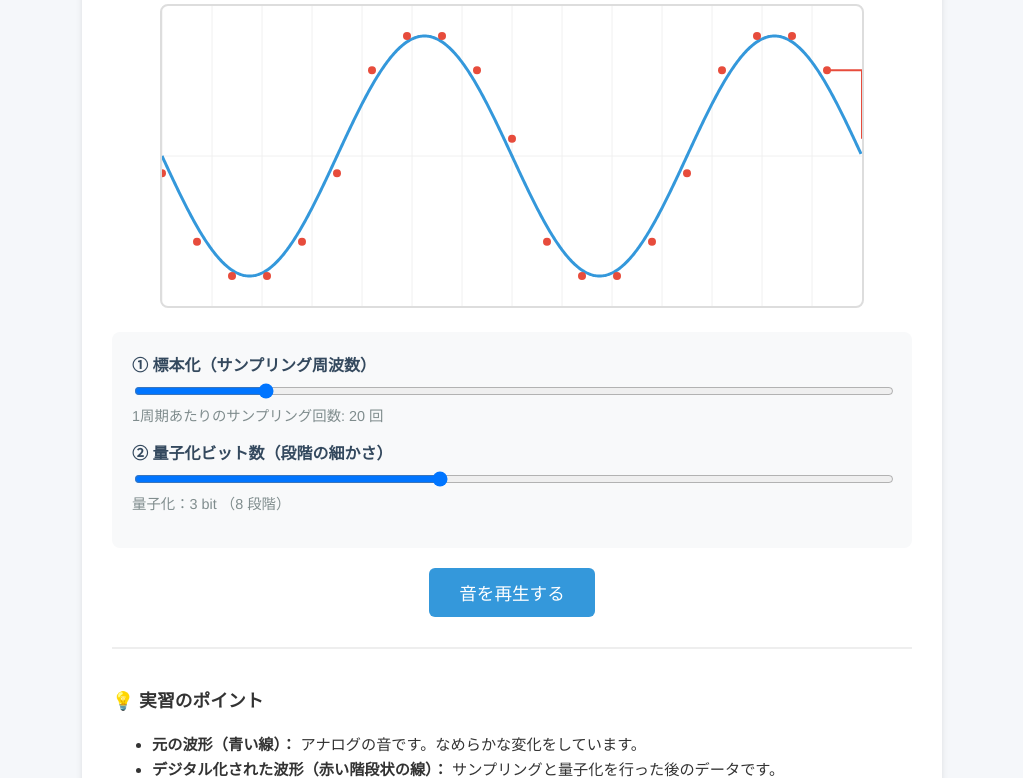
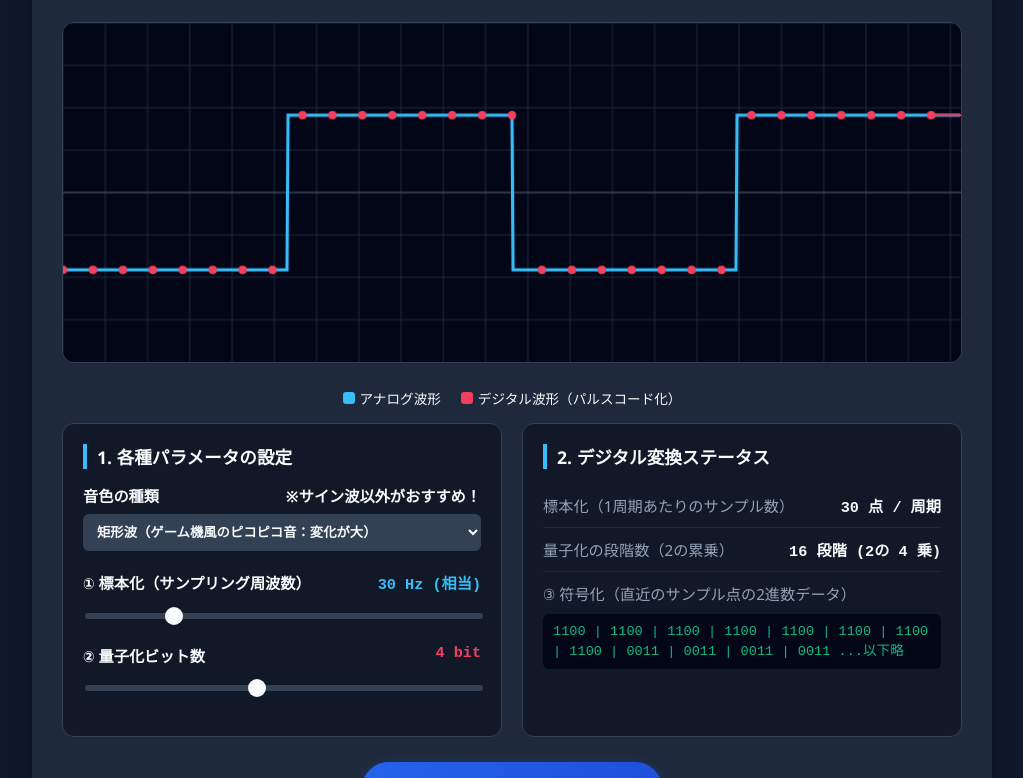
Before and after one commit to inoken1028/audio-digital-demo, a plain HTML site: page index.html in a window 1280 px wide. Shown: the part 143-921 px from the top of the page, without its empty margins (128-1151 px from the left). Drawn offline with Linux system fonts and the light colour scheme.

Commit message:
Update index.html

```diff
--- a/index.html
+++ b/index.html
@@ -3,123 +3,266 @@
 <head>
     <meta charset="UTF-8">
     <meta name="viewport" content="width=device-width, initial-scale=1.0">
-    <title>音のデジタル化 体験シミュレーター</title>
+    <title>SOUND DIGITALIZER | 音のデジタル化ラボ</title>
     <style>
+        :root {
+            --bg-color: #0f172a;
+            --panel-bg: #1e293b;
+            --text-main: #f8fafc;
+            --text-sub: #94a3b8;
+            --accent-analog: #38bdf8;
+            --accent-digital: #f43f5e;
+            --accent-green: #10b981;
+        }
+
         body {
-            font-family: 'Helvetica Neue', Arial, sans-serif;
-            background-color: #f5f7fa;
-            color: #333;
+            font-family: 'Segoe UI', Tahoma, Geneva, Verdana, sans-serif;
+            background-color: var(--bg-color);
+            color: var(--text-main);
             margin: 0;
             padding: 20px;
+            display: flex;
+            justify-content: center;
         }
+
         .container {
-            max-width: 800px;
-            margin: 0 auto;
-            background: white;
+            width: 100%;
+            max-width: 900px;
+            background: var(--panel-bg);
             padding: 30px;
-            border-radius: 12px;
-            box-shadow: 0 4px 6px rgba(0,0,0,0.1);
+            border-radius: 16px;
+            box-shadow: 0 10px 25px -5px rgba(0, 0, 0, 0.3), 0 8px 10px -6px rgba(0, 0, 0, 0.3);
         }
+
         h1 {
             text-align: center;
-            color: #2c3e50;
-            margin-bottom: 30px;
+            font-size: 2rem;
+            font-weight: 800;
+            letter-spacing: 2px;
+            margin-bottom: 5px;
+            background: linear-gradient(to right, var(--accent-analog), var(--accent-digital));
+            -webkit-background-clip: text;
+            -webkit-text-fill-color: transparent;
         }
+
+        .subtitle {
+            text-align: center;
+            color: var(--text-sub);
+            font-size: 0.9rem;
+            margin-bottom: 25px;
+        }
+
         .canvas-container {
-            text-align: center;
+            position: relative;
+            margin-bottom: 25px;
+            border-radius: 12px;
+            overflow: hidden;
+            border: 1px solid #334155;
+        }
+
+        canvas {
+            background: #020617;
+            display: block;
+            width: 100%;
+            height: auto;
+        }
+
+        .grid-layout {
+            display: grid;
+            grid-template-columns: 1fr 1fr;
+            gap: 20px;
+            margin-bottom: 25px;
+        }
+
+        @media (max-width: 768px) {
+            .grid-layout { grid-template-columns: 1fr; }
+        }
+
+        .control-panel, .info-panel {
+            background: #111827;
+            padding: 20px;
+            border-radius: 12px;
+            border: 1px solid #334155;
+        }
+
+        .panel-title {
+            font-size: 1.1rem;
+            font-weight: 700;
+            margin-top: 0;
+            margin-bottom: 15px;
+            border-left: 4px solid var(--accent-analog);
+            padding-left: 10px;
+        }
+
+        .control-group {
             margin-bottom: 20px;
         }
-        canvas {
-            background: #fff;
-            border: 2px solid #ddd;
-            border-radius: 8px;
-            max-width: 100%;
+
+        label {
+            display: flex;
+            justify-content: space-between;
+            font-weight: 600;
+            margin-bottom: 8px;
+            font-size: 0.95rem;
         }
-        .control-panel {
-            background: #f8f9fa;
-            padding: 20px;
-            border-radius: 8px;
-            margin-bottom: 20px;
-        }
-        .control-group {
-            margin-bottom: 15px;
-        }
-        label {
-            display: block;
-            font-weight: bold;
-            margin-bottom: 5px;
-            color: #34495e;
-        }
+
+        .label-val { color: var(--accent-analog); font-family: monospace; }
+        .label-val.digital { color: var(--accent-digital); }
+
         input[type="range"] {
             width: 100%;
-            margin-bottom: 5px;
+            height: 6px;
+            background: #334155;
+            border-radius: 5px;
+            outline: none;
+            -webkit-appearance: none;
         }
-        .value-display {
-            font-size: 0.9em;
-            color: #7f8c8d;
+
+        input[type="range"]::-webkit-slider-thumb {
+            -webkit-appearance: none;
+            width: 18px;
+            height: 18px;
+            border-radius: 50%;
+            background: var(--text-main);
+            cursor: pointer;
+            transition: transform 0.1s;
         }
+        input[type="range"]::-webkit-slider-thumb:hover { transform: scale(1.2); }
+
+        .select-style {
+            width: 100%;
+            padding: 10px;
+            background: #334155;
+            color: var(--text-main);
+            border: none;
+            border-radius: 6px;
+            font-weight: 600;
+            outline: none;
+        }
+
+        .status-item {
+            display: flex;
+            justify-content: space-between;
+            padding: 10px 0;
+            border-bottom: 1px solid #1e293b;
+            font-size: 0.95rem;
+        }
+        .status-item:last-child { border-bottom: none; }
+        .status-label { color: var(--text-sub); }
+        .status-val { font-family: monospace; font-weight: 700; }
+
+        .binary-box {
+            background: #020617;
+            padding: 10px;
+            border-radius: 6px;
+            font-family: monospace;
+            color: var(--accent-green);
+            word-break: break-all;
+            margin-top: 5px;
+            font-size: 0.85rem;
+            max-height: 50px;
+            overflow-y: auto;
+        }
+
         .btn-container {
             text-align: center;
         }
+
         button {
-            background-color: #3498db;
+            background: linear-gradient(135deg, #2563eb, #1d4ed8);
             color: white;
             border: none;
-            padding: 12px 30px;
-            font-size: 1.1em;
-            border-radius: 6px;
+            padding: 14px 40px;
+            font-size: 1.1rem;
+            font-weight: 700;
+            border-radius: 30px;
             cursor: pointer;
-            transition: background 0.2s;
+            box-shadow: 0 4px 14px rgba(37, 99, 235, 0.4);
+            transition: all 0.2s;
+            width: 100%;
+            max-width: 300px;
         }
+
         button:hover {
-            background-color: #2980b9;
+            transform: translateY(-2px);
+            box-shadow: 0 6px 20px rgba(37, 99, 235, 0.6);
         }
+
         button.playing {
-            background-color: #e74c3c;
+            background: linear-gradient(135deg, #dc2626, #b91c1c);
+            box-shadow: 0 4px 14px rgba(220, 38, 38, 0.4);
         }
-        .explanation {
-            margin-top: 30px;
-            font-size: 0.95em;
-            line-height: 1.6;
-            border-top: 2px solid #eee;
-            padding-top: 20px;
+
+        .legend {
+            display: flex;
+            justify-content: center;
+            gap: 20px;
+            margin-bottom: 15px;
+            font-size: 0.85rem;
         }
+        .legend-item { display: flex; align-items: center; gap: 5px; }
+        .dot { width: 12px; height: 12px; border-radius: 3px; }
     </style>
 </head>
 <body>
 
 <div class="container">
-    <h1>音のデジタル化 体験シミュレーター</h1>
+    <h1>SOUND DIGITALIZER</h1>
+    <div class="subtitle">情報Ⅰ：音のデジタル表現（標本化・量子化・符号化）シミュレーター</div>
 
     <div class="canvas-container">
-        <canvas id="waveCanvas" width="700" height="300"></canvas>
+        <canvas id="waveCanvas" width="850" height="320"></canvas>
     </div>
 
-    <div class="control-panel">
-        <div class="control-group">
-            <label for="samplingSlider">① 標本化（サンプリング周波数）</label>
-            <input type="range" id="samplingSlider" min="4" max="100" value="20" step="1">
-            <div class="value-display">1周期あたりのサンプリング回数: <span id="samplingVal">20</span> 回</div>
+    <div class="legend">
+        <div class="legend-item"><div class="dot" style="background: var(--accent-analog)"></div> アナログ波形</div>
+        <div class="legend-item"><div class="dot" style="background: var(--accent-digital)"></div> デジタル波形（パルスコード化）</div>
+    </div>
+
+    <div class="grid-layout">
+        <div class="control-panel">
+            <div class="panel-title">1. 各種パラメータの設定</div>
+
+            <div class="control-group">
+                <label>音色の種類 <span class="text-sub">※サイン波以外がおすすめ！</span></label>
+                <select id="waveType" class="select-style">
+                    <option value="sine">サイン波（シンプルな電子音）</option>
+                    <option value="square" selected>矩形波（ゲーム機風のピコピコ音：変化が大）</option>
+                    <option value="sawtooth">のこぎり波（激しいベース音：変化特大）</option>
+                </select>
+            </div>
+
+            <div class="control-group">
+                <label>① 標本化（サンプリング周波数） <span id="samplingVal" class="label-val">30</span></label>
+                <input type="range" id="samplingSlider" min="6" max="120" value="30" step="1">
+            </div>
+
+            <div class="control-group">
+                <label>② 量子化ビット数 <span id="quantizationBit" class="label-val digital">4 bit</span></label>
+                <input type="range" id="quantizationSlider" min="1" max="8" value="4" step="1">
+            </div>
         </div>
 
-        <div class="control-group">
-            <label for="quantizationSlider">② 量子化ビット数（段階の細かさ）</label>
-            <input type="range" id="quantizationSlider" min="1" max="6" value="3" step="1">
-            <div class="value-display">量子化：<span id="quantizationBit">3</span> bit （<span id="quantizationVal">8</span> 段階）</div>
+        <div class="info-panel">
+            <div class="panel-title">2. デジタル変換ステータス</div>
+
+            <div class="status-item">
+                <span class="status-label">標本化（1周期あたりのサンプル数）</span>
+                <span class="status-val" id="statusSamples">-</span>
+            </div>
+            <div class="status-item">
+                <span class="status-label">量子化の段階数（2の累乗）</span>
+                <span class="status-val" id="statusLevels">-</span>
+            </div>
+            <div class="status-item" style="flex-direction: column; align-items: flex-start; gap: 5px;">
+                <span class="status-label">③ 符号化（直近のサンプル点の2進数データ）</span>
+                <div class="binary-box" id="binaryDisplay">0101 1100 ...</div>
+            </div>
         </div>
     </div>
 
     <div class="btn-container">
         <button id="playBtn">音を再生する</button>
-    </div>
-
-    <div class="explanation">
-        <h3>💡 実習のポイント</h3>
-        <ul>
-            <li><strong>元の波形（青い線）：</strong> アナログの音です。なめらかな変化をしています。</li>
-            <li><strong>デジタル化された波形（赤い階段状の線）：</strong> サンプリングと量子化を行った後のデータです。</li>
-            <li>スライダーを左に動かして「粗いデジタルデータ」にしたとき、音がどのように変化するか（雑音が増えるか）を耳で確かめてみましょう。</li>
-        </ul>
     </div>
 </div>
 
@@ -128,83 +271,109 @@
     const ctx = canvas.getContext('2d');
     const samplingSlider = document.getElementById('samplingSlider');
     const quantizationSlider = document.getElementById('quantizationSlider');
+    const waveTypeSelect = document.getElementById('waveType');
+
     const samplingVal = document.getElementById('samplingVal');
     const quantizationBit = document.getElementById('quantizationBit');
-    const quantizationVal = document.getElementById('quantizationVal');
+    const statusSamples = document.getElementById('statusSamples');
+    const statusLevels = document.getElementById('statusLevels');
+    const binaryDisplay = document.getElementById('binaryDisplay');
     const playBtn = document.getElementById('playBtn');
 
     let audioCtx = null;
-    let oscillator = null;
     let scriptProcessor = null;
     let isPlaying = false;
 
-    // 描画関数
+    // 数値を指定桁数の2進数文字列に変換する関数（符号化のシミュレート用）
+    function toBinary(value, bits) {
+        let bin = value.toString(2);
+        while (bin.length < bits) { bin = "0" + bin; }
+        return bin;
+    }
+
+    // 擬似的な音色波形を計算する関数（描画用）
+    function getWaveValue(angle, type) {
+        if (type === 'sine') return Math.sin(angle);
+        if (type === 'square') return Math.sin(angle) >= 0 ? 0.6 : -0.6; // 矩形波
+        if (type === 'sawtooth') return (angle % (Math.PI * 2)) / Math.PI - 1.0; // のこぎり波
+        return 0;
+    }
+
     function draw() {
         const width = canvas.width;
         const height = canvas.height;
         const centerY = height / 2;
-        const amplitude = height * 0.4; // 波の振幅
+        const amplitude = height * 0.38;
 
         ctx.clearRect(0, 0, width, height);
 
-        // 背景のグリッド線
-        ctx.strokeStyle = '#f0f0f0';
+        // サイバー風背景グリッド
+        ctx.strokeStyle = '#1e293b';
         ctx.lineWidth = 1;
-        for (let i = 0; i < width; i += 50) {
+        for (let i = 0; i < width; i += 40) {
             ctx.beginPath(); ctx.moveTo(i, 0); ctx.lineTo(i, height); ctx.stroke();
         }
+        for (let j = 0; j < height; j += 40) {
+            ctx.beginPath(); ctx.moveTo(0, j); ctx.lineTo(width, j); ctx.stroke();
+        }
+        ctx.strokeStyle = '#475569';
         ctx.beginPath(); ctx.moveTo(0, centerY); ctx.lineTo(width, centerY); ctx.stroke();
 
         // パラメータ取得
         const sCount = parseInt(samplingSlider.value);
         const qBit = parseInt(quantizationSlider.value);
         const qLevels = Math.pow(2, qBit);
+        const wType = waveTypeSelect.value;
 
-        samplingVal.innerText = sCount;
-        quantizationBit.innerText = qBit;
-        quantizationVal.innerText = qLevels;
+        // UI文字更新
+        samplingVal.innerText = sCount + " Hz (相当)";
+        quantizationBit.innerText = qBit + " bit";
+        statusSamples.innerText = sCount + " 点 / 周期";
+        statusLevels.innerText = qLevels + " 段階 (2の " + qBit + " 乗)";
 
-        // 1. 元のアナログ波形（サイン波）の描画（青色）
-        ctx.strokeStyle = '#3498db';
+        // 1. アナログ波形の描画（ライトブルー）
+        ctx.strokeStyle = '#38bdf8';
         ctx.lineWidth = 3;
+        ctx.shadowBlur = 0;
         ctx.beginPath();
         for (let x = 0; x < width; x++) {
-            // 2周期分の波を描画
-            const angle = (x / width) * Math.PI * 2 * 2;
-            const y = centerY + Math.sin(angle) * amplitude;
+            const angle = (x / width) * Math.PI * 2 * 2; // 2周期分
+            const y = centerY + getWaveValue(angle, wType) * amplitude;
             if (x === 0) ctx.moveTo(x, y); else ctx.lineTo(x, y);
         }
         ctx.stroke();
 
-        // 2. デジタル化された波形の描画（赤色・階段状）
-        ctx.strokeStyle = '#e74c3c';
+        // 2. デジタル波形＆符号化の計算（ピンク）
+        ctx.strokeStyle = '#f43f5e';
+        ctx.fillStyle = '#f43f5e';
         ctx.lineWidth = 2;
-        ctx.fillStyle = '#e74c3c';
 
-        const stepX = width / sCount; // サンプリングの間隔
-
-        ctx.beginPath();
+        const stepX = width / sCount;
         let lastY = centerY;
+        let binaryList = [];
 
         for (let i = 0; i <= sCount; i++) {
             const x = i * stepX;
             const angle = (x / width) * Math.PI * 2 * 2;
-            const analogY = Math.sin(angle); // -1.0 ～ 1.0
+            const analogVal = getWaveValue(angle, wType);
 
-            // 量子化の計算（値を段階に区切る）
-            // アナログ値を 0～1 の範囲に変換し、段階数で四捨五入して、元の範囲に戻す
-            const quantizedNormalized = Math.round((analogY + 1) / 2 * (qLevels - 1)) / (qLevels - 1);
+            // 量子化計算
+            const levelIndex = Math.round((analogVal + 1) / 2 * (qLevels - 1));
+            const quantizedNormalized = levelIndex / (qLevels - 1);
             const digitalY = centerY + (quantizedNormalized * 2 - 1) * amplitude;
+
+            // 符号化（上位いくつかのサンプルを2進数にする）
+            if (i < sCount && i < 12) {
+                binaryList.push(toBinary(levelIndex, qBit));
+            }
 
             if (i === 0) {
                 ctx.moveTo(x, digitalY);
             } else {
-                // 階段状にするため、直前のY座標のまま現在のX座標まで線を引いてから、新しいY座標へ引く
                 ctx.lineTo(x, lastY);
                 ctx.lineTo(x, digitalY);
             }
 
-            // サンプリングポイントに点を打つ
             if(i < sCount) {
                 ctx.beginPath();
                 ctx.arc(x, digitalY, 4, 0, Math.PI * 2);
@@ -212,68 +381,64 @@
                 ctx.beginPath();
                 ctx.moveTo(x, digitalY);
             }
-
             lastY = digitalY;
         }
         ctx.stroke();
+
+        // 符号化テキストエリアの更新
+        binaryDisplay.innerText = binaryList.join(" | ") + (sCount > 12 ? " ...以下略" : "");
     }
 
-    // スライダー変更イベント
+    // イベントリスナー
     samplingSlider.addEventListener('input', draw);
     quantizationSlider.addEventListener('input', draw);
+    waveTypeSelect.addEventListener('change', draw);
 
-    // 音声生成と再生処理
+    // 音声処理
     function toggleAudio() {
         if (isPlaying) {
-            // 停止処理
-            if (oscillator) { oscillator.stop(); oscillator.disconnect(); }
             if (scriptProcessor) { scriptProcessor.disconnect(); }
             if (audioCtx) { audioCtx.close(); audioCtx = null; }
             playBtn.innerText = "音を再生する";
             playBtn.classList.remove('playing');
             isPlaying = false;
         } else {
-            // 再生処理
             audioCtx = new (window.AudioContext || window.webkitAudioContext)();
             const bufferSize = 4096;
-
-            // リアルタイムで波形を加工するためのプロセッサ
             scriptProcessor = audioCtx.createScriptProcessor(bufferSize, 0, 1);
 
             let phase = 0;
-            const baseFreq = 220; // 基本となる音の高さ（Aの音）
+            const baseFreq = 180; // 少し低めの、響きやすいベース音の高さ
 
             scriptProcessor.onaudioprocess = function(e) {
                 const outputBuffer = e.outputBuffer.getChannelData(0);
                 const sCount = parseInt(samplingSlider.value);
                 const qBit = parseInt(quantizationSlider.value);
                 const qLevels = Math.pow(2, qBit);
+                const wType = waveTypeSelect.value;
 
-                // シミュレーション用のサンプリングレート
-                // 1周期あたり sCount 回のサンプルになるように調整
                 const targetSampleRate = baseFreq * sCount;
 
                 for (let i = 0; i < bufferSize; i++) {
-                    // 本来のアナログ波形（サイン波）
-                    const analogValue = Math.sin(phase);
+                    // 選択された音色でアナログ波形を作る
+                    let analogValue = 0;
+                    if (wType === 'sine') analogValue = Math.sin(phase);
+                    else if (wType === 'square') analogValue = Math.sin(phase) >= 0 ? 0.4 : -0.4;
+                    else if (wType === 'sawtooth') analogValue = (phase / Math.PI) - 1.0;
 
-                    // サンプリング（擬似的にサンプリング周波数を落とす処理）
+                    // 擬似サンプリング＆量子化
                     const stepSrc = audioCtx.sampleRate / targetSampleRate;
-                    const sampleIndex = Math.floor(i / stepSrc);
-
-                    // 量子化処理
                     const quantizedValue = Math.round((analogValue + 1) / 2 * (qLevels - 1)) / (qLevels - 1) * 2 - 1;
 
                     outputBuffer[i] = quantizedValue;
 
-                    // 位相を進める
+                    // 位相をループ
                     phase += (2 * Math.PI * baseFreq) / audioCtx.sampleRate;
                     if (phase > 2 * Math.PI) phase -= 2 * Math.PI;
                 }
             };
 
             scriptProcessor.connect(audioCtx.destination);
-
             playBtn.innerText = "音を停止する";
             playBtn.classList.add('playing');
             isPlaying = true;
@@ -281,9 +446,7 @@
     }
 
     playBtn.addEventListener('click', toggleAudio);
-
-    // 初期描画
-    draw();
+    draw(); // 初回描画
 </script>
 
 </body>
```
